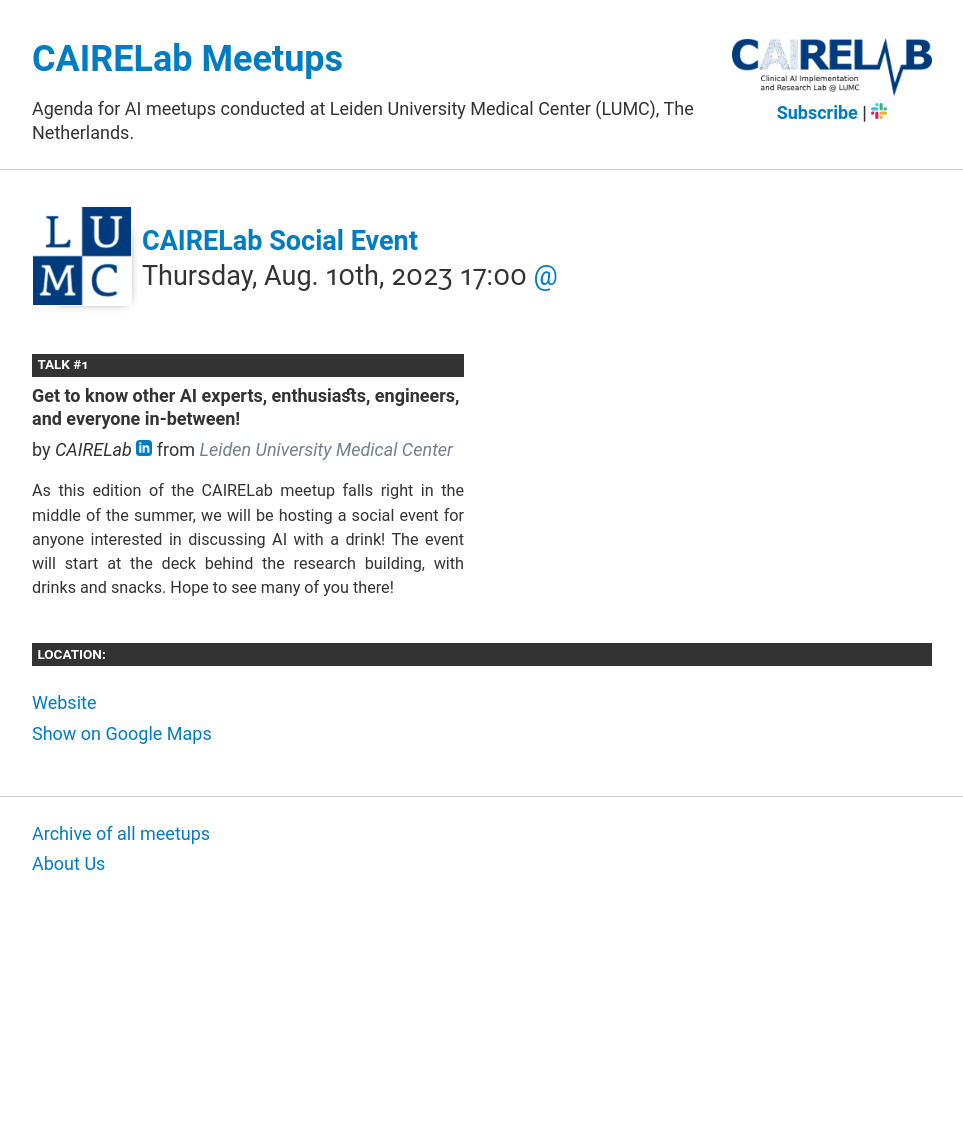
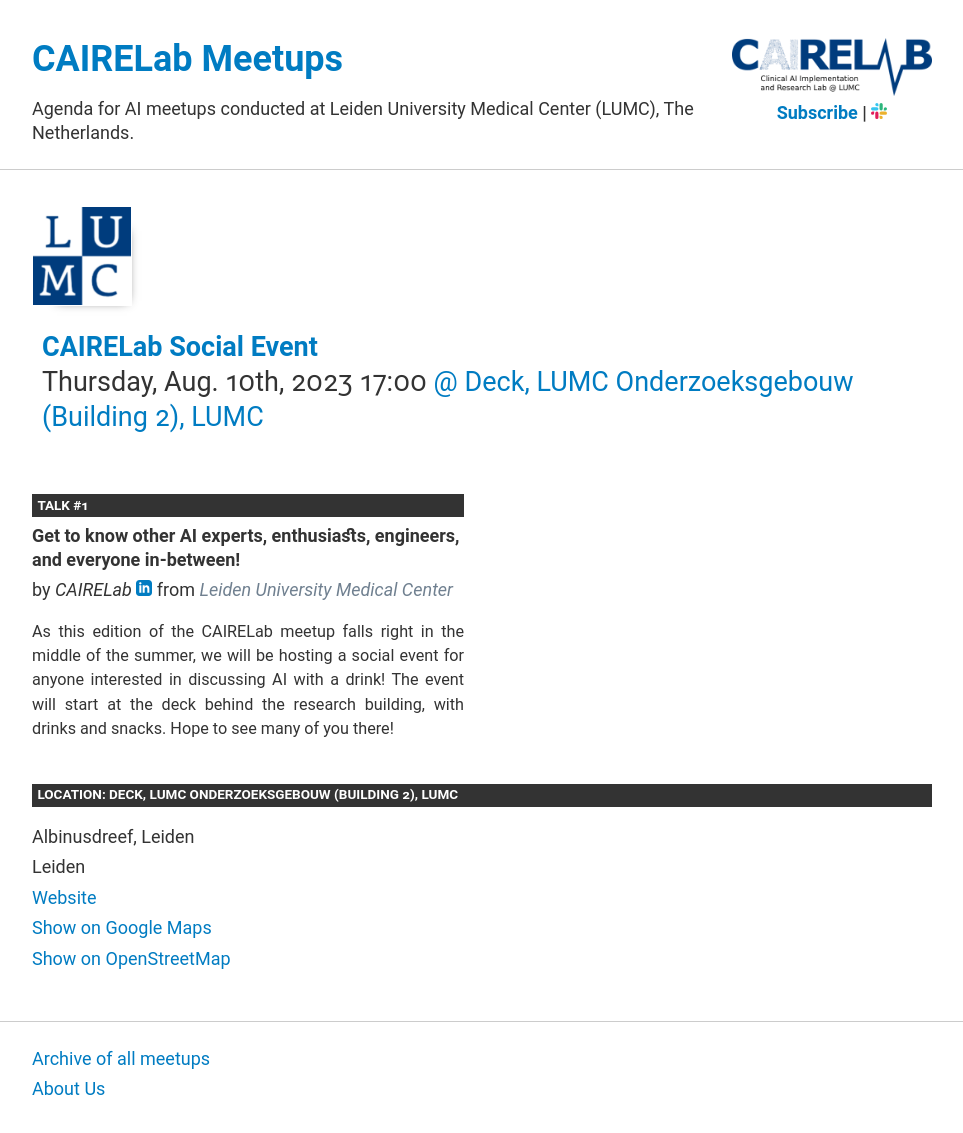
Before and after one commit to cairelabmeetup/cairelabmeetup.github.io, a Jekyll site: the page built from _posts/2023-08-10-social.md, in a window 1280 px wide. Shown: the whole page, without its empty margins (158-1121 px from the left). Built offline with Jekyll 4.4.1, drawn with Linux system fonts in a browser that asks for light colours; before the commit the page ends 908 px from its top, so only the background shows below that.

Commit message:
[Mody] Added location to summer event

```diff
--- a/_data/locations.yml
+++ b/_data/locations.yml
@@ -1,3 +1,11 @@
+Deck, LUMC Onderzoeksgebouw:
+  short: "Deck, LUMC Onderzoeksgebouw (Building 2), LUMC"
+  name: "Deck, LUMC Onderzoeksgebouw (Building 2), LUMC"
+  street: "Albinusdreef, Leiden"
+  city: "Leiden"
+  web: "https://www.openstreetmap.org/way/977927229#map=19/52.16647/4.47562"
+  osm: "https://www.openstreetmap.org/way/977927229#map=19/52.16647/4.47562"
+
 J-01-116:
   short: "J-01-116, Building 1, LUMC"
   name: "J-01-116, Building 1"
--- a/_posts/2023-08-10-social.md
+++ b/_posts/2023-08-10-social.md
@@ -3,7 +3,7 @@ title: "CAIRELab Social Event"
 date: 2023-08-10 16:00:00 CET
 categories: meetup
 links:
-location: Deck behind research building
+location: Deck, LUMC Onderzoeksgebouw
 logo: /assets/logo-lumc.png
 talks:
 - title: "Get to know other AI experts, enthusiasts, engineers, and everyone in-between!"
```
